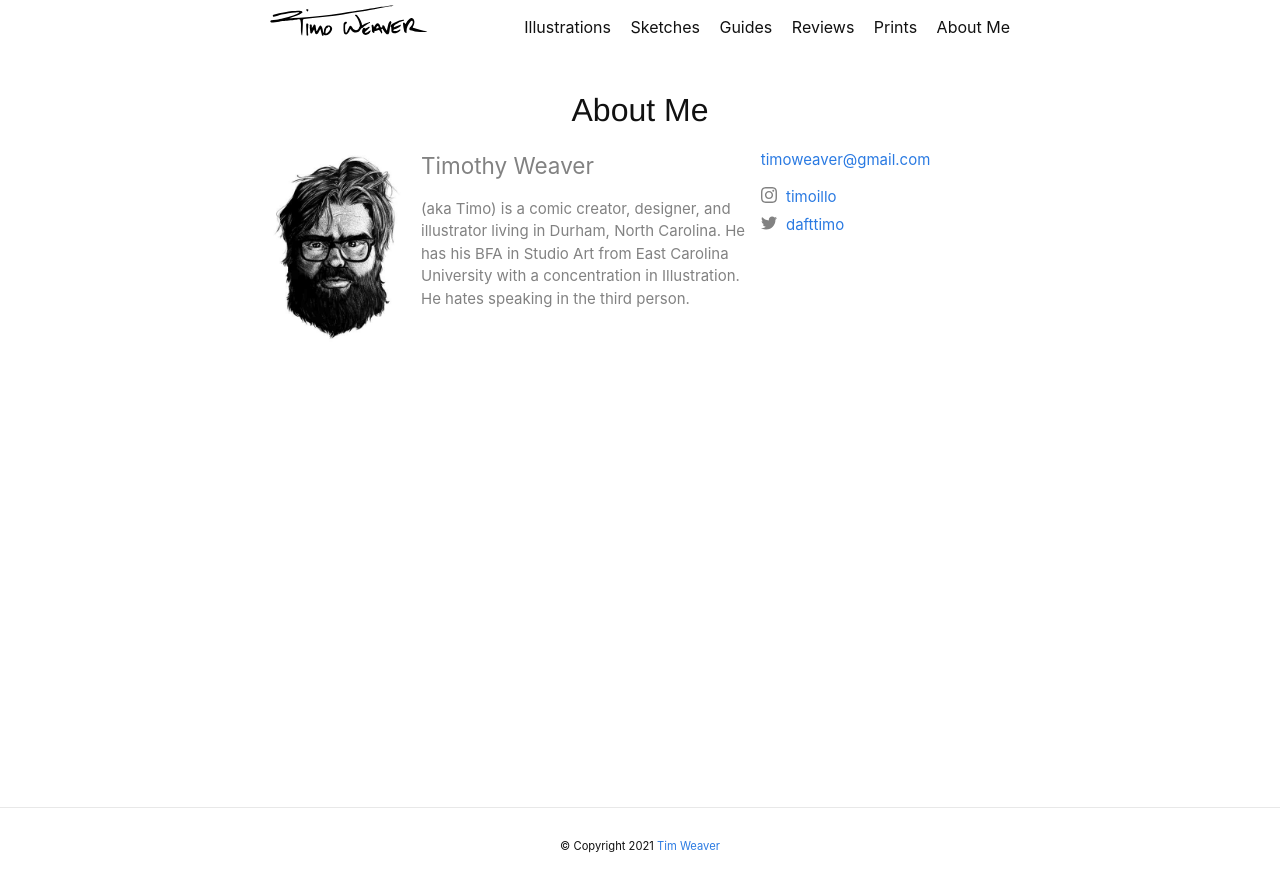
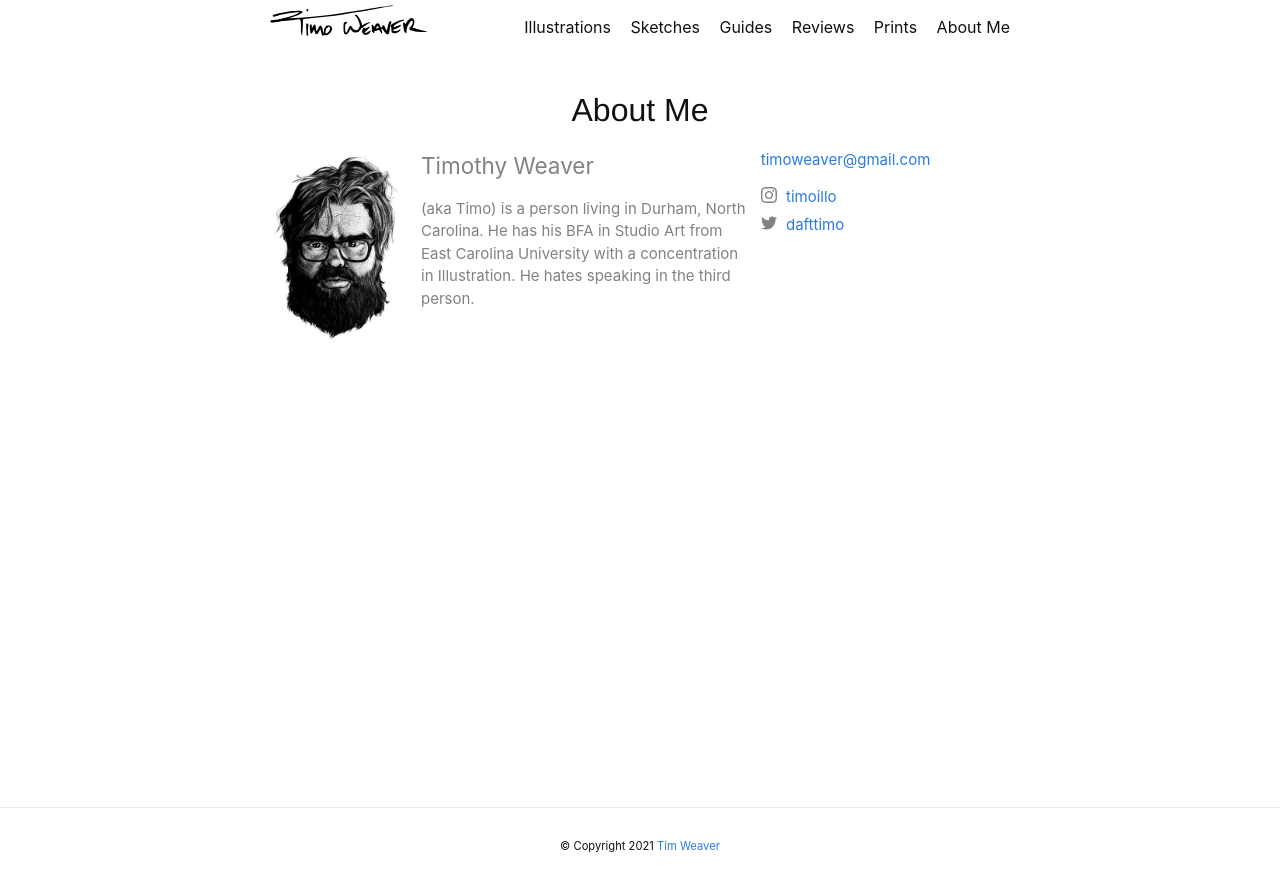
Before and after one commit to timoweaver/blog, a Jekyll site: the page built from tags/about-me.md, in a window 1280 px wide. Shown: the top 892 px of the page. Built offline with Jekyll 4.4.1, drawn with Linux system fonts in a browser that asks for light colours.

```diff
--- a/_layouts/about-me.html
+++ b/_layouts/about-me.html
@@ -13,7 +13,7 @@
   <div class="footer-col footer-col-3">
     <div itemscope="" itemtype="https://schema.org/Person">
       <h2><span itemprop="name">Timothy Weaver</span></h2>
-      <p>(aka <span itemprop="additionalName">Timo</span>) is a comic creator, designer, and illustrator living in <span itemprop="homeLocation">Durham, North Carolina</span>. He has his BFA in Studio Art from East Carolina University with a concentration in Illustration. He hates speaking in the third person.
+      <p>(aka <span itemprop="additionalName">Timo</span>) is a person living in <span itemprop="homeLocation">Durham, North Carolina</span>. He has his BFA in Studio Art from East Carolina University with a concentration in Illustration. He hates speaking in the third person.
       </p>
   </div>
   </div>
```
